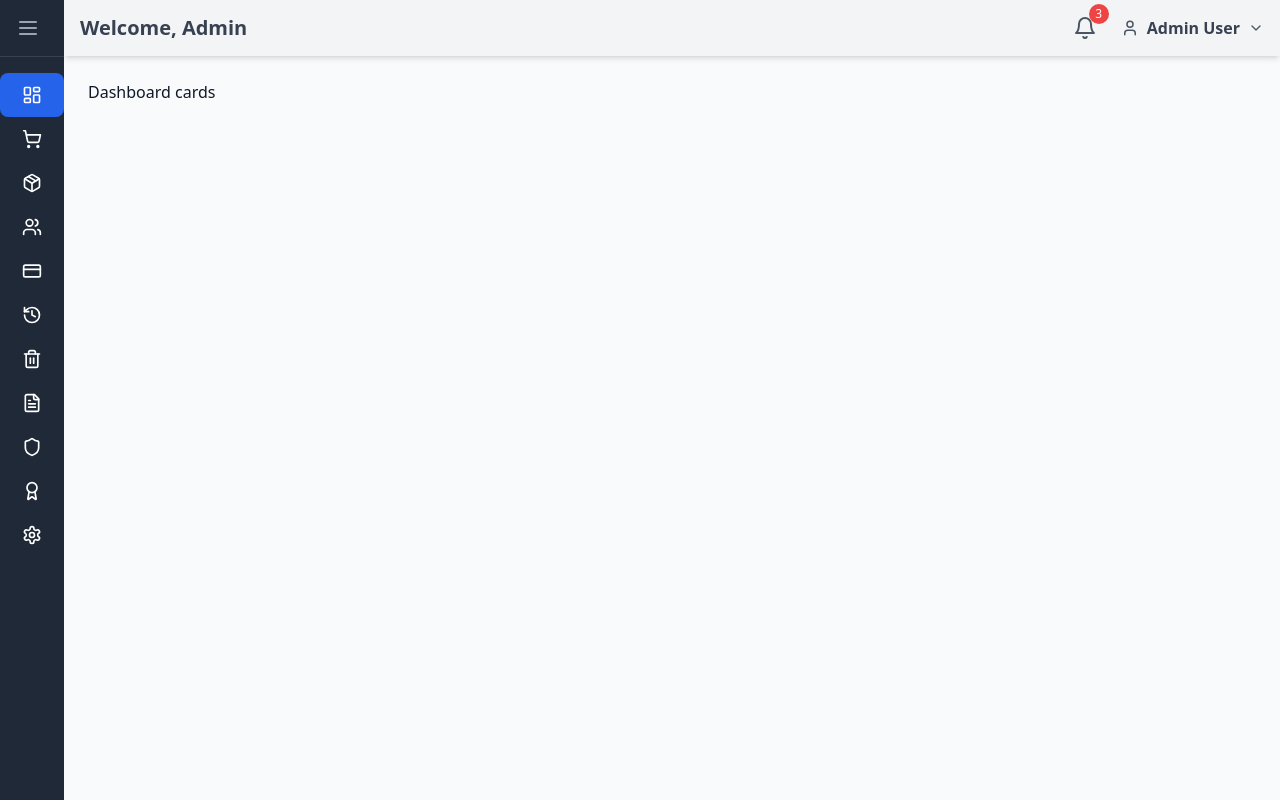
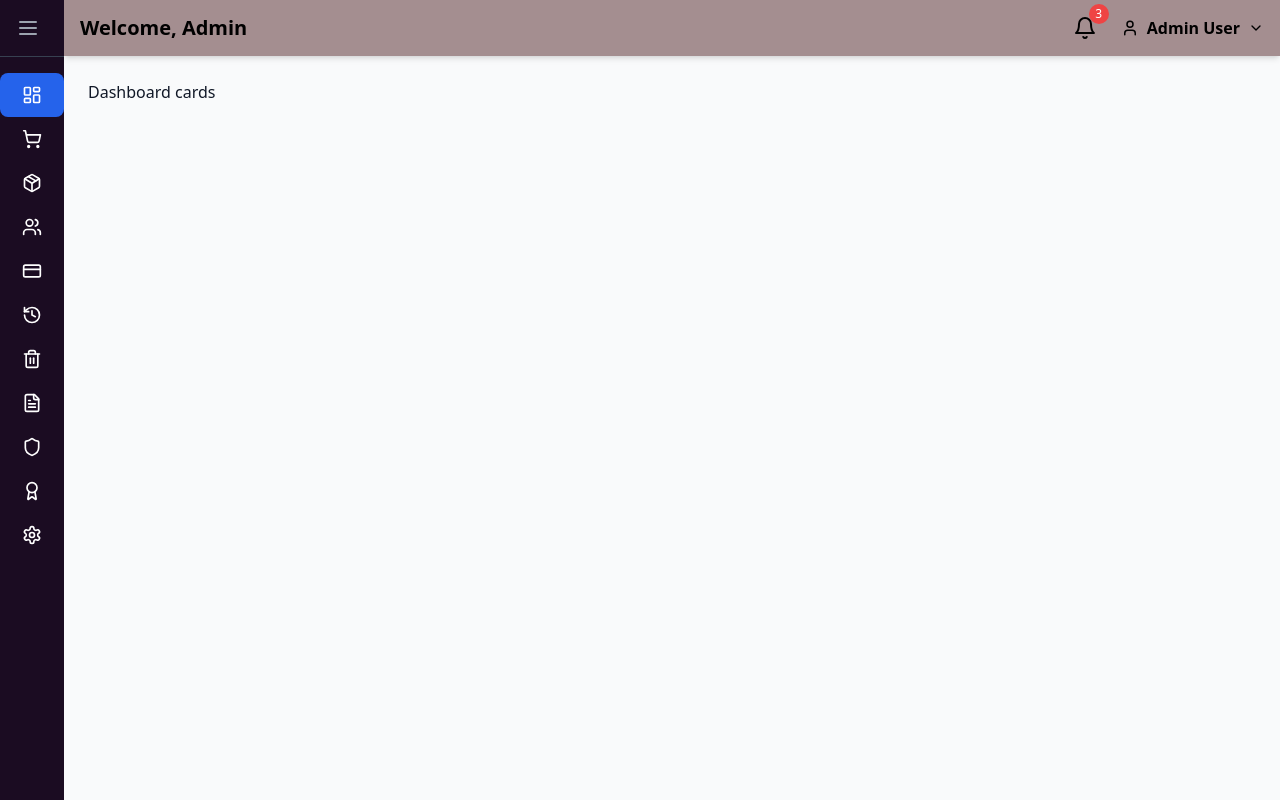
Before and after one commit to Prathmesh189/ornamentsAdmin, a React (Vite) app: page /dashboard in a window 1280 px wide. Both pictures are taken after a click on the button "Login". Built offline with nearby package versions, Linux system fonts and the light colour scheme.

Commit message:
code updated

```diff
--- a/package.json
+++ b/package.json
@@ -13,6 +13,7 @@
     "@emotion/react": "^11.13.3",
     "@emotion/styled": "^11.13.0",
     "@mui/material": "^6.1.6",
+    "bootstrap": "^5.3.3",
     "chart.js": "^4.4.6",
     "date-fns": "^4.1.0",
     "framer-motion": "^11.13.1",
@@ -22,6 +23,7 @@
     "react-dom": "^18.3.1",
     "react-icons": "^5.3.0",
     "react-router-dom": "^6.28.0",
+    "reactstrap": "^9.2.3",
     "recharts": "^2.13.3",
     "swagger-jsdoc": "^6.0.0",
     "swagger-ui-express": "^5.0.1",
--- a/src/Components/navbar.jsx
+++ b/src/Components/navbar.jsx
@@ -17,14 +17,16 @@ const Navbar = ({ toggleSidebar }) => {
   };
 
   return (
-    <div className="bg-gray-100 shadow-md px-4 py-2 flex justify-between items-center text-gray-700">
+    // <div className="bg-gray-100 shadow-md px-4 py-2 flex justify-between items-center text-gray-700">
+  <div style={{ backgroundColor: '#A48E90', color: '#6F6F6F' }} className="shadow-md px-4 py-2 flex justify-between items-center">
+
       {/* Sidebar toggle button for small screens */}
       <button onClick={toggleSidebar} className="md:hidden text-gray-600 hover:bg-gray-300 p-2 rounded-lg">
         <Menu size={24} />
       </button>
 
       {/* Welcome message */}
-      <h1 className="text-lg lg:text-xl font-bold mb-2 lg:mb-0 hidden md:block">Welcome, Admin</h1>
+      <h1 className="text-lg lg:text-xl text-black font-bold mb-2 lg:mb-0 hidden md:block">Welcome, Admin</h1>
 
       {/* Conditional Search bar for larger screens */}
       {showSearchBar && (
@@ -42,7 +44,7 @@ const Navbar = ({ toggleSidebar }) => {
 
       {/* Notification and User icons */}
       <div className="flex items-center gap-4">
-        <button className="relative hover:bg-gray-300 p-2 rounded-lg transition duration-300 text-gray-600">
+        <button className="relative hover:bg-gray-300 p-2 rounded-lg transition duration-300 text-black">
           <Bell size={24} />
           <span className="absolute -top-1 -right-1 bg-red-500 text-white text-xs rounded-full w-5 h-5 flex items-center justify-center">
             3
@@ -51,9 +53,9 @@ const Navbar = ({ toggleSidebar }) => {
 
         {/* User Info */}
         <div className="flex items-center gap-2" onClick={handleAdminUserClick}>
-          <User size={18} className="text-gray-600 hidden md:block" />
-          <span className="hidden md:block text-gray-700 font-semibold">Admin User</span>
-          <ChevronDown size={16} className="text-gray-600" />
+          <User size={18} className="text-black hidden md:block" />
+          <span className="hidden md:block text-black font-semibold">Admin User</span>
+          <ChevronDown size={16} className="text-black" />
         </div>
       </div>
     </div>
--- a/src/Components/sidebar.jsx
+++ b/src/Components/sidebar.jsx
@@ -90,9 +90,11 @@ const Sidebar = ({ isOpen, toggleSidebar, onLogout }) => {
   };
 
   return (
-    <div className={`fixed top-0 left-0 h-full bg-gray-800 text-white transition-all duration-300 ease-in-out z-20 ${isOpen ? 'w-64' : 'w-16'}`}>
+    //  <div className={`fixed top-0 left-0 h-full bg-blue-800 text-white transition-all duration-300 ease-in-out z-20 ${isOpen ? 'w-64' : 'w-16'}`}>
+    <div style={{ backgroundColor: '#1B0C22' }} className={`fixed top-0 left-0 h-full text-white transition-all duration-300 ease-in-out z-20 ${isOpen ? 'w-64' : 'w-16'}`}>
+
       <div className="flex justify-between items-center px-4 py-4 border-b border-gray-700">
-        <h1 className={`font-bold text-lg ${!isOpen && 'hidden'}`}>Manasvi Sports</h1>
+        <h1 className={`font-extrabold text-lg ${!isOpen && 'hidden'}`}>Ornaments</h1>
         <button onClick={toggleSidebar} className="text-gray-400 hover:text-gray-300 transition-colors">
           {isOpen ? <X size={24} /> : <Menu size={24} />}
         </button>
--- a/src/Pages/DeleteUsers.jsx
+++ b/src/Pages/DeleteUsers.jsx
@@ -6,12 +6,12 @@ import { FaUsers } from "react-icons/fa";
 
 // Dummy data
 const dummyDeletedUsers = [
-  { userId: 1, name: "John Doe", role: "Admin", phone: "+1234567890", deletedAt: "2024-12-01T12:00:00Z" },
-  { userId: 2, name: "Jane Smith", role: "User", phone: "+0987654321", deletedAt: "2024-12-02T15:30:00Z" },
-  { userId: 3, name: "Robert Brown", role: "Moderator", phone: "+1122334455", deletedAt: "2024-12-05T08:45:00Z" },
-  { userId: 4, name: "Emily White", role: "User", phone: "+1222333444", deletedAt: "2024-12-08T10:20:00Z" },
-  { userId: 5, name: "John Doe", role: "Admin", phone: "123-456-7890", deletedAt: new Date() },
-  { userId: 6, name: "Jane Smith", role: "User", phone: "987-654-3210", deletedAt: new Date() },
+  { userId: 1, name: "John Doe", phone: "+1234567890", deletedAt: "2024-12-01T12:00:00Z" },
+  { userId: 2, name: "Jane Smith", phone: "+0987654321", deletedAt: "2024-12-02T15:30:00Z" },
+  { userId: 3, name: "Robert Brown", phone: "+1122334455", deletedAt: "2024-12-05T08:45:00Z" },
+  { userId: 4, name: "Emily White", phone: "+1222333444", deletedAt: "2024-12-08T10:20:00Z" },
+  { userId: 5, name: "John Doe", phone: "123-456-7890", deletedAt: new Date() },
+  { userId: 6, name: "Jane Smith", phone: "987-654-3210", deletedAt: new Date() },
 ];
 
 const totalDummy = 4;
@@ -64,7 +64,6 @@ function DeleteUsers({ setPage, page }) {
             <thead>
               <tr className="bg-gray-100">
                 <th className="px-4 py-2 text-left">Name</th>
-                <th className="px-4 py-2 text-left">Role</th>
                 <th className="px-4 py-2 text-left">Phone</th>
                 <th className="px-4 py-2 text-left">Deleted At</th>
               </tr>
@@ -79,7 +78,6 @@ function DeleteUsers({ setPage, page }) {
                 .map((user) => (
                   <tr key={user.userId} className="border-b hover:bg-gray-50">
                     <td className="px-4 py-2">{user.name}</td>
-                    <td className="px-4 py-2">{user.role}</td>
                     <td className="px-4 py-2">{user.phone}</td>
                     <td className="px-4 py-2">
                       {format(new Date(user.deletedAt), "MM/dd/yyyy")}
```
Also changed, not shown: 1 other file (tests, documents, lock files or other folders).
